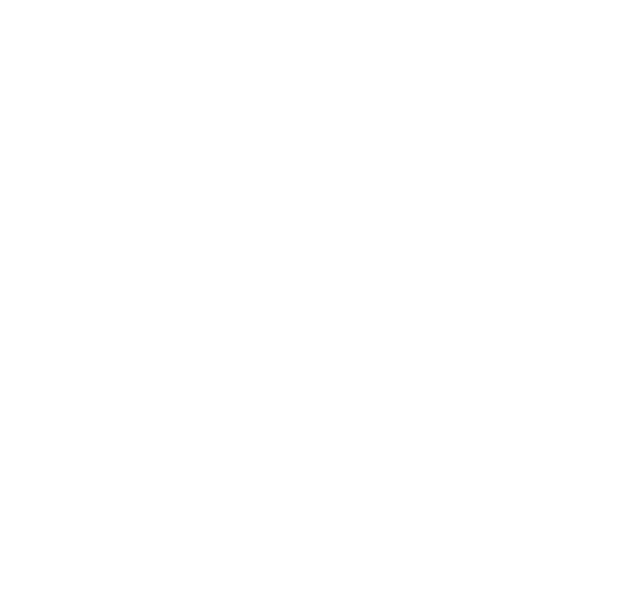
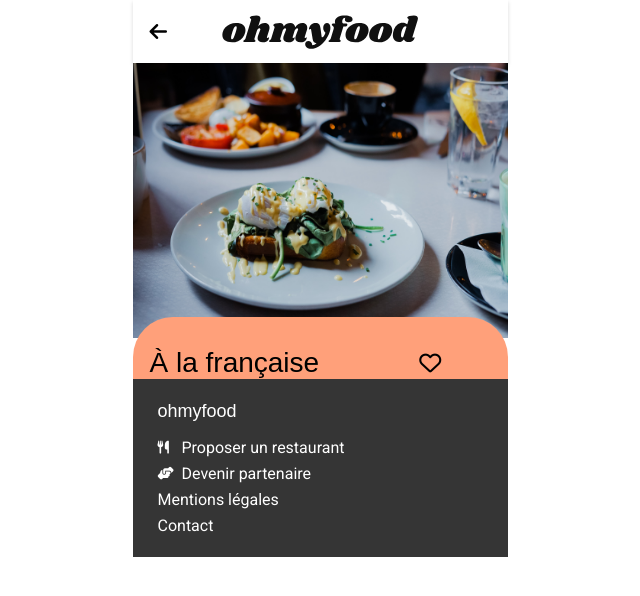
Before and after one commit to debbahj/ohmyfood, a website: page restaurants/menu-a-la-francaise.html in a window 1280 px wide. Shown: the whole page, without its empty margins (320-960 px from the left). Drawn offline with Linux system fonts and the light colour scheme; files that its build step writes are made by us from their sources; a web font is replaced by a local one.

Commit message:
Correction homepage + debut page restaurant

```diff
--- a/restaurants/menu-a-la-francaise.html
+++ b/restaurants/menu-a-la-francaise.html
@@ -7,10 +7,47 @@
     <link rel="preconnect" href="https://fonts.googleapis.com">
     <link rel="preconnect" href="https://fonts.gstatic.com" crossorigin>
     <link href="https://fonts.googleapis.com/css2?family=Roboto:wght@400;700&family=Shrikhand&display=swap" rel="stylesheet">
-    <link rel="stylesheet" href="./assets/fontawesome/css/all.min.css">
-    <link rel="stylesheet" href="./assets/style/style.css">
+    <link rel="stylesheet" href="../assets/fontawesome/css/all.min.css">
+    <link rel="stylesheet" href="../assets/style/style.css">
 </head>
 <body>
 
+    <header class="menuHeader">
+
+        <a href="../index.html" class="menuHeader__link">
+            <i class="fas fa-arrow-left"></i>
+        </a>
+        <img class="header__logo" src="../assets/Images et textes Ohmyfood/images/logo/ohmyfood@2x.svg" alt="Logo de Ohmyfood">
+
+    </header>
+
+    <main class="menuMain">
+
+        <img class="menuMain__img" src="../assets/Images et textes Ohmyfood/images/restaurants/toa-heftiba-DQKerTsQwi0-unsplash.jpg" alt="Image du restaurant">
+
+        <div class="menuMain__menu">
+            <div class="menuMain__title">
+                <p class="font__menu--restaurant">À la française</p>
+                <i class="fa-regular fa-heart"></i>
+            </div>
+        </div>
+
+    </main>
+
+    <footer class="footer">
+
+        <div>
+            <a href="../index.html"><p class="footer__title font__home--footer">ohmyfood</p></a>
+        </div>
+
+        <div class="footer__subtitle font__home--footer--desc">
+            <a href="#"><p class="footer__subtitle--icon"><i class="fas fa-utensils"></i>Proposer un restaurant</p></a>
+            <a href="#"><p class="footer__subtitle--icon"><i class="fas fa-handshake-angle"></i>Devenir partenaire</p></a>
+            <a href="#"><p>Mentions légales</p></a>
+            <a href="#"><p>Contact</p></a>
+        </div>
+
+    </footer>
+
 </body>
 </html>
--- a/scss/layouts/_header.scss
+++ b/scss/layouts/_header.scss
@@ -8,3 +8,16 @@
   height: 63px;
   box-shadow: 0 2px 4px 0 rgba(0, 0, 0, 0.15);
 }
+
+.menuHeader {
+  display: flex;
+  justify-content: start;
+  align-items: center;
+  gap: 55px;
+  height: 63px;
+  padding-left: 17px;
+  box-shadow: 0 2px 4px 0 rgba(0, 0, 0, 0.15);
+  &__link {
+    font-size: 20px;
+  }
+}
--- a/scss/layouts/_restaurant.scss
+++ b/scss/layouts/_restaurant.scss
@@ -3,14 +3,64 @@
 .restaurant {
     background: utils.$color-bg;
     padding: 66px 20px;
+
+    &__title {
+        padding-bottom: 20px;
+    }
+
+    &__container {
+        display: grid;
+        grid-template-columns: repeat(auto-fit, minmax(250px, 1fr));
+        gap: 18px;
+    }
+
+    i {
+        position: absolute;
+        top: 20px;
+        right: 25px;
+        font-size: 20px;
+        &::after {
+            display: block;
+            content: "\f004";
+            position: absolute;
+            font-weight: 900;
+            top: 0;
+            left: 0;
+            opacity: 0;
+            transition: opacity 0.2s ease-in-out;
+            background: linear-gradient(180deg, utils.$color-primary -11.44%, utils.$color-secondary 123.93%);
+            background-clip: text;
+            -webkit-background-clip: text;
+            -webkit-text-fill-color: transparent;
+        }
+        &:hover::after {
+            opacity: 1;
+        }
+    }
 }
 
-.restaurant__title {
-    padding-bottom: 20px;
+.menuMain {
+
+    &__img {
+        height: 275px;
+    }
+
+    &__menu {
+        display: flex;
+        padding: 0 17px;
+        gap: 40px;
+        border-radius: 40px 40px 0 0;
+
+        position: relative;
+        margin-top: -25px;
+        padding-top: 30px;
+        background: lightsalmon;
+    }
+
+    &__title {
+        display: flex;
+        align-items: center;
+        gap: 100px;
+        font-size: 22px;
+    }
 }
-
-.restaurant__container {
-    display: grid;
-    grid-template-columns: repeat(auto-fit, minmax(250px, 1fr));
-    gap: 18px;
-}
--- a/scss/utils/_icon.scss
+++ b/scss/utils/_icon.scss
@@ -9,30 +9,6 @@
     color: utils.$color-primary;
 }
 
-.fa-heart {
-    position: absolute;
-    top: 20px;
-    right: 25px;
-    font-size: 20px;
-    &::after {
-        display: block;
-        content: "\f004";
-        position: absolute;
-        font-weight: 900;
-        top: 0;
-        left: 0;
-        opacity: 0;
-        transition: opacity 0.2s ease-in-out;
-        background: linear-gradient(180deg, utils.$color-primary -11.44%, utils.$color-secondary 123.93%);
-        background-clip: text;
-        -webkit-background-clip: text;
-        -webkit-text-fill-color: transparent;
-    }
-    &:hover::after {
-        opacity: 1;
-    }
-}
-
 .fa-utensils,
 .fa-handshake-angle {
     color: white;
```
Also changed, not shown: assets/style/style.css, 1 other file.
